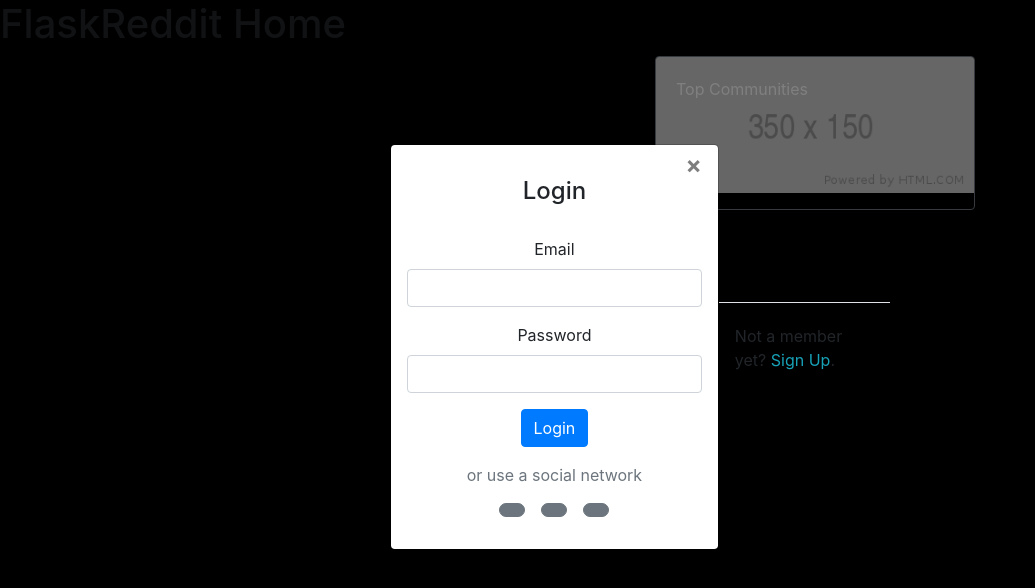
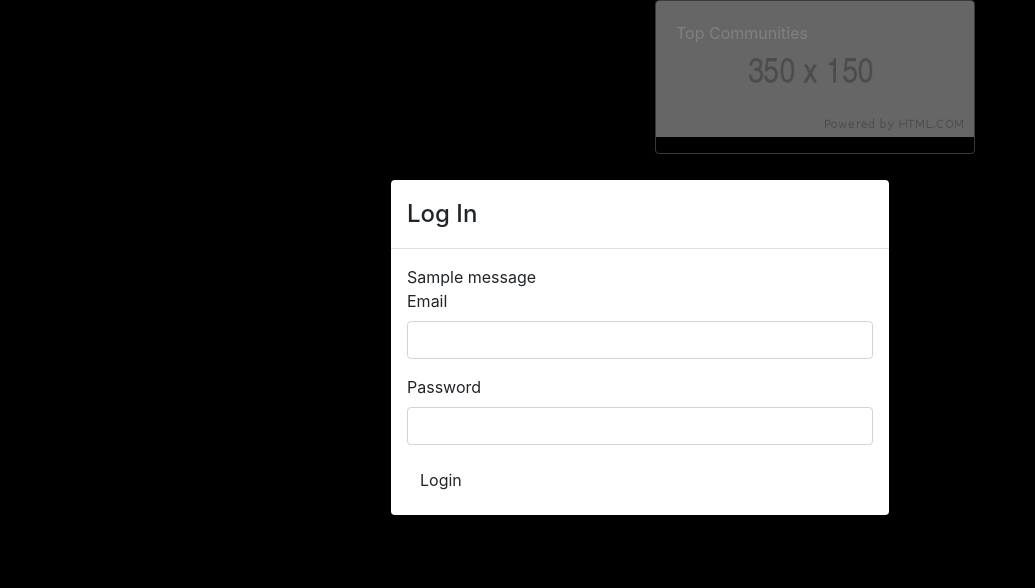
Before and after one commit to HarryCashel/FlaskReddit, a Flask app: page /web/ in a window 1280 px wide, after a click on "Log in". Shown: the part 53-641 px from the top of the page, without its empty margins (0-1035 px from the left). Run offline with Flask 2, Linux system fonts and the light colour scheme; tables that the repository leaves empty hold one stand-in row (values such as "Sample post"); one stand-in notice (Sample message) is shown; some libraries are stand-ins or nearby versions.

Commit message:
added form modals for homepage (login + signup)

```diff
--- a/templates/base.html
+++ b/templates/base.html
@@ -10,6 +10,50 @@
     <title>{% block title %}{% endblock %}</title>
 </head>
 <body>
+
+    <!-- Modals -->
+    <div class="modal fade" id="loginModal" tabindex="-1" role="dialog" aria-labelledby="loginModalTitle" aria-hidden="true">
+        <div class="modal-dialog modal-dialog-centered" role="form">
+            <div class="modal-content">
+                <div class="modal-header">
+                    <h4 class="modal-title" id="loginModalTitle">Log In</h4>
+                </div>
+                <div class="modal-body">
+                    {% with messages = get_flashed_messages() %}
+                    {% if messages %}
+                    {% for message in messages: %}
+                    {{ message }}
+                    {% endfor %}
+                    {% endif %}
+                {% endwith %}
+                    {{ wtf.quick_form(login_form, button_map={"submit_button": "outline-secondary"}) }}
+                </div>
+            </div>
+        </div>
+    </div>
+
+    <div class="modal fade" id="registerModal" tabindex="-1" role="dialog" aria-labelledby="registerModalTitle" aria-hidden="true">
+        <div class="modal-dialog modal-dialog-centered" role="form">
+            <div class="modal-content">
+                <div class="modal-header">
+                    <h4 class="modal-title" id="registerModalTitle">Sign Up</h4>
+                </div>
+                <div class="modal-body">
+                    {% with messages = get_flashed_messages() %}
+                    {% if messages %}
+                    {% for message in messages: %}
+                    {{ message }}
+                    {% endfor %}
+                    {% endif %}
+                {% endwith %}
+                    {{ wtf.quick_form(register_form, button_map={"submit_button": "outline-secondary"}) }}
+                </div>
+            </div>
+        </div>
+    </div>
+
+
+
 
         <!-- navbar -->
 
@@ -53,9 +97,11 @@
                     <ul class="navbar-nav mx-auto">
                         <li class="nav-item">
                             <button type="button" class="btn btn-outline-secondary btn-sm" data-toggle="modal" data-target="#loginModal">Log in</button>
+{#                            <a type="button" class="btn btn-outline-secondary btn-sm" href="login">Log In</a>#}
                         </li>
                         <li class="nav-item">
-                            <button type="button" class="btn btn-outline-secondary btn-sm" data-toggle="modal" data-target="#signupModal">Sign Up</button>
+                            <button type="button" class="btn btn-outline-secondary btn-sm" data-toggle="modal" data-target="#registerModal">Sign Up</button>
+{#                            <a type="button" class="btn btn-outline-secondary btn-sm" href="signup">Sign Up</a>#}
                         </li>
                         <!-- End template for login/signup buttons-->
                     </ul>
@@ -69,7 +115,7 @@
                     <ul class="navbar-nav mx-auto" >
                         <li class="nav-item dropdown">
                             <a class="nav-link dropdown-toggle" href="#" id="navbarDropdown" role="button" data-toggle="dropdown" aria-haspopup="true" aria-expanded="false">
-                                [Username]
+                                {{ current_user.username }}
                             </a>
                             <div class="dropdown-menu" aria-labelledby="navbarDropdown">
                                 <a class="dropdown-item" href="#">profile</a>
--- a/templates/index.html
+++ b/templates/index.html
@@ -3,7 +3,6 @@
 
 {% block title %}Home Page{% endblock %}
 {% block content %}
-<h1>FlaskReddit Home</h1>
 
 <div class="container">
 <div class="row">
@@ -54,46 +53,4 @@
 </div>
 </div>
 
-
-<!-- Register and Log in forms -->
-{% if not current_user.is_authenticated %}
-<div class="modal fade" id="loginModal" tabindex="-1" role="dialog" aria-labelledby="exampleModalLabel" aria-hidden="true">
-  <div class="modal-dialog modal-dialog-centered" role="document">
-    <div class="modal-content">
-      <div class="modal-header border-bottom-0">
-        <button type="button" class="close" data-dismiss="modal" aria-label="Close">
-          <span aria-hidden="true">×</span>
-        </button>
-      </div>
-      <div class="modal-body">
-        <div class="form-title text-center">
-          <h4>Login</h4>
-        </div>
-        <div class="d-flex flex-column text-center">
-
-            {{ wtf.quick_form(login_form, novalidate=True, button_map={"submit": "primary" }) }}
-
-          <div class="text-center text-muted delimiter">or use a social network</div>
-          <div class="d-flex justify-content-center social-buttons">
-            <button type="button" class="btn btn-secondary btn-round" data-toggle="tooltip" data-placement="top" title="Twitter">
-              <i class="fab fa-twitter"></i>
-            </button>
-            <button type="button" class="btn btn-secondary btn-round" data-toggle="tooltip" data-placement="top" title="Facebook">
-              <i class="fab fa-facebook"></i>
-            </button>
-            <button type="button" class="btn btn-secondary btn-round" data-toggle="tooltip" data-placement="top" title="Linkedin">
-              <i class="fab fa-linkedin"></i>
-            </button>
-          </div>
-        </div>
-      </div>
-    </div>
-      <div class="modal-footer d-flex justify-content-center">
-        <div class="signup-section">Not a member yet? <a href="#a" class="text-info"> Sign Up</a>.</div>
-      </div>
-  </div>
-</div>
-
-{% endif %}
-
 {% endblock %}
```
